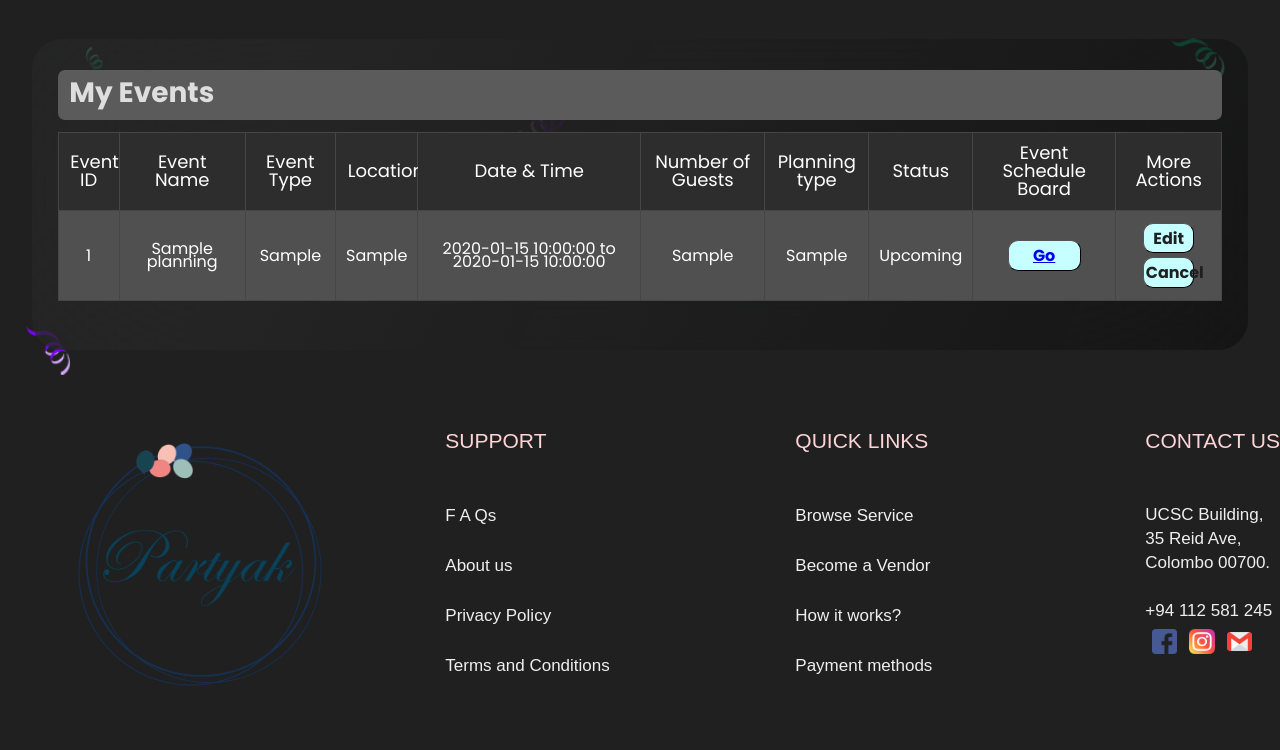
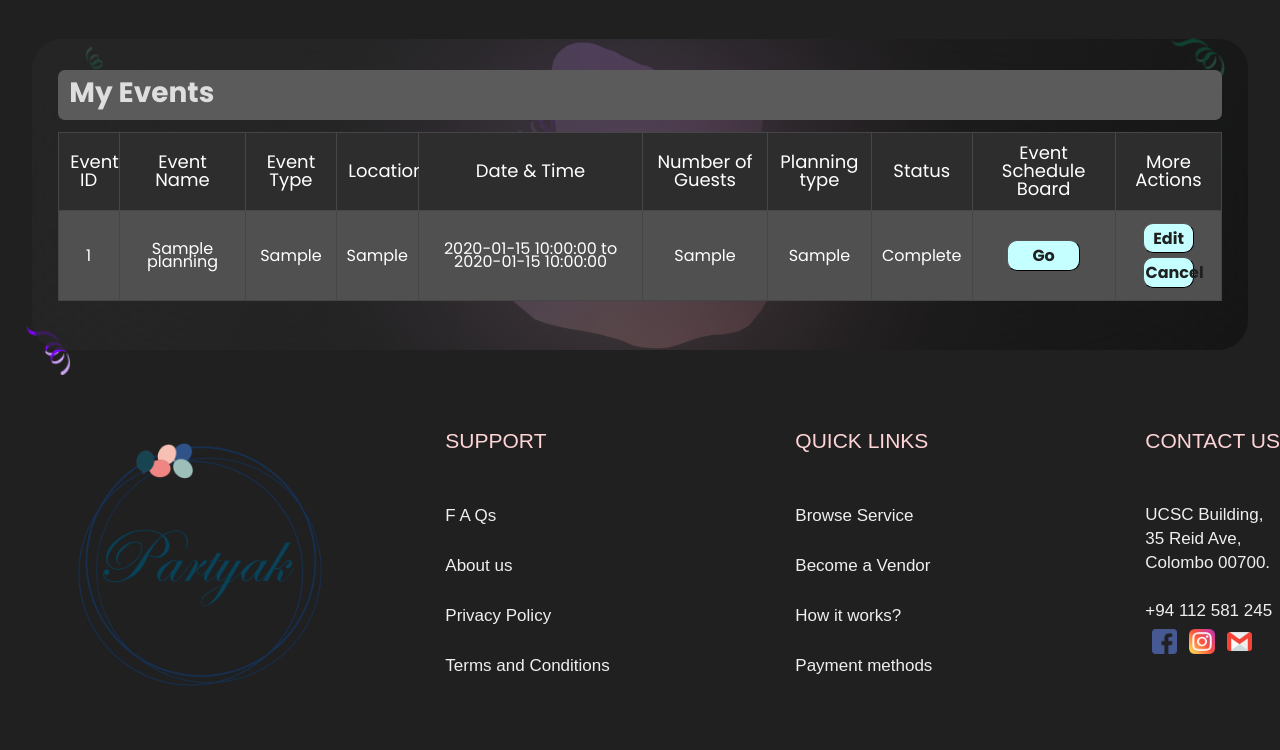
Before and after one commit to LordStarkLK/partyak, a PHP site: page /partyak/customermyevent in a window 1280 px wide; the page is wider, and only the part inside the window is pictured. Shown: the part 124-874 px from the top of that part. Run offline with PHP 8.4, Linux system fonts and the light colour scheme; the visitor is signed in with stand-in values (Sample User, id 1); tables that the repository leaves empty or names only in its code hold one stand-in row (values such as "Sample post"); some libraries are stand-ins or nearby versions.

Commit message:
This commit for customer my event

```diff
--- a/app/controllers/customerMyEvent.PHP
+++ b/app/controllers/customerMyEvent.PHP
@@ -5,6 +5,7 @@ class CustomerMyEvent extends FrameworkPartyak{
     public function __construct(){
         $this->helper("linker");
         $this->user = $this->model('customerMyEventModel');
+        $this->preventBack("customer");
     }
 
     public function index(){
--- a/app/views/customer/customerMyEventView.php
+++ b/app/views/customer/customerMyEventView.php
@@ -5,7 +5,7 @@
     <meta http-equiv="X-UA-Compatible" content="IE=edge">
     <meta name="viewport" content="width=device-width, initial-scale=1.0">
     <link rel="stylesheet" href="customer.Planevent.Myevent.css">
-    <title>Document</title>
+    <title>My Event</title>
     <?php linkCSS("customer/customerMyEventView"); ?>
     <?php linkCSS("customerNavigation"); ?>
     <?php linkCSS("footer");?>
@@ -15,6 +15,7 @@
         <?php linkPhp("customerNavigation") ?>
 
     </header>
+    <div class="content">
     <div class="container">
         <div class="custopic">
             <p>My Events</p>
@@ -42,6 +43,22 @@
           <?php
             $i = 1;
             while($row=mysqli_fetch_assoc($data['eventDetail']) ){
+                $date = date('Y-m-d');
+
+
+                if($date < $row['start_date']){
+                  $status = 'Upcomming';
+
+                }
+
+                if(($date > $row['end_date']) ){
+                  $status = 'Complete';
+                }
+
+                if(($date > $row['start_date']) && ($date <= $row['end_date'])){
+                  $status = 'Ongoing';
+                }
+
                 echo"
                 <tr>
                   <td>$i</td>
@@ -51,8 +68,8 @@
                   <td>$row[start_date] to $row[end_date]</td>
                   <td>$row[noOfGuest]</td>
                   <td>$row[plan_type]</td>
-                  <td>Upcoming</td>
-                  <td><button class=\"go-event\"><a href =\"<?php echo BASEURL . '/customerThroughEpPlan'; ?>\">Go</a></button></td>
+                  <td>$status</td>
+                  <td><button class=\"go-event\"><a href =\" ".BASEURL ."/customerEventSB\">Go</a></button></td>
 
 
                   <td>
@@ -73,6 +90,8 @@
 
    </div>
 
+   </div>
+
    <?php linkPhp("footer") ?>
 
 
--- a/public/css/customer/customerMyEventView.css
+++ b/public/css/customer/customerMyEventView.css
@@ -32,6 +32,13 @@ body {
    z-index: 0;
 }
 
+
+.content{
+    background-image: url("../../../public/img/searchVenR.png");
+    background-size: contain;
+    background-repeat: no-repeat;
+    background-position: center;
+  }
 
 
 .custopic{
@@ -142,6 +149,12 @@ tr:nth-child(odd) {
 }
 
 
+.go-event a{
+    text-decoration: none;
+    color:#202020;
+}
+
+
 .cancel-event:hover {
     background-color:brown;
     cursor: pointer;
```
